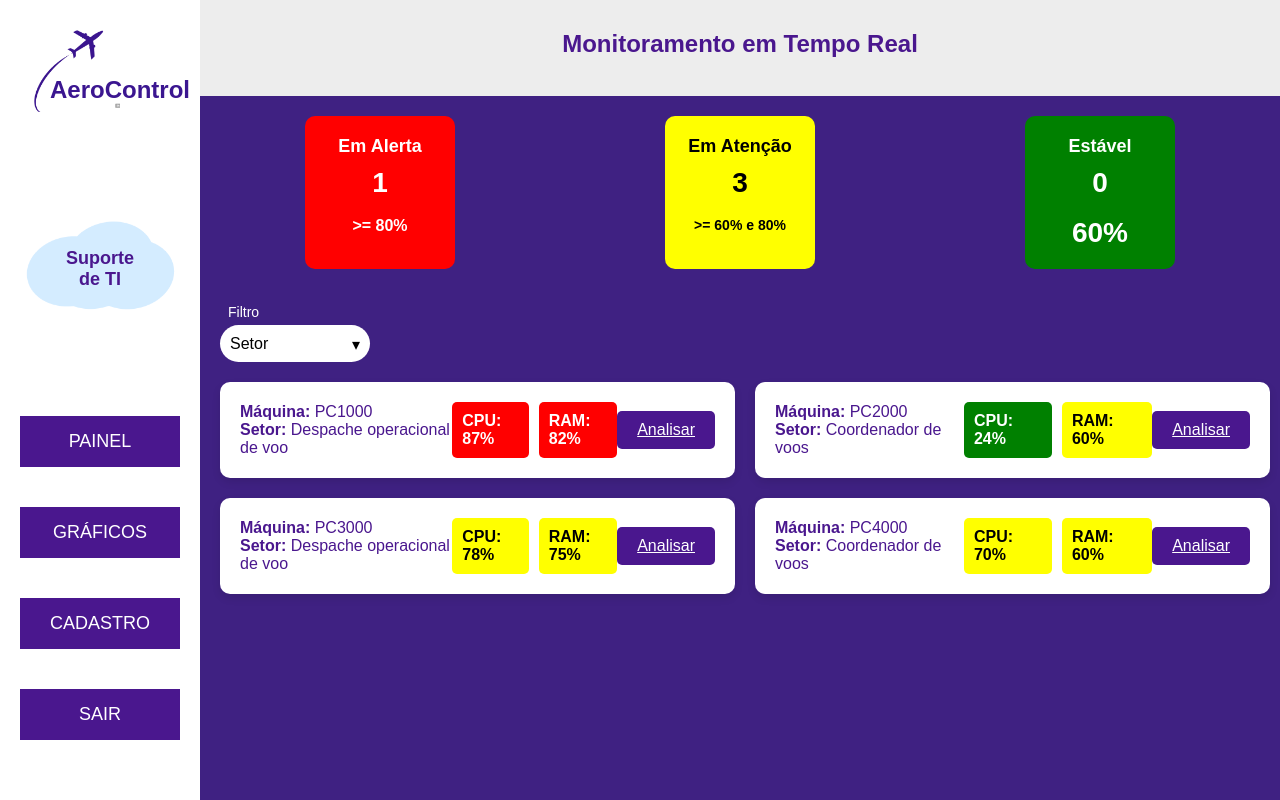
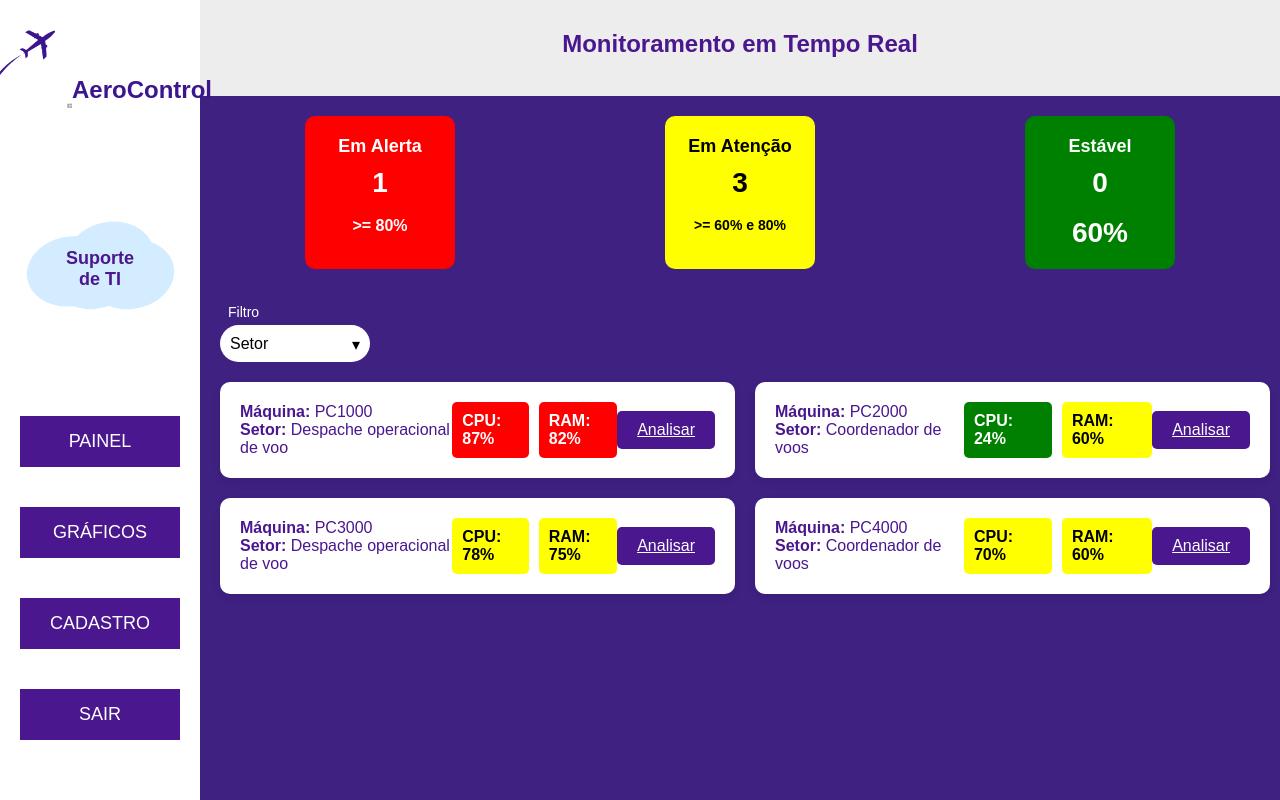
Before and after one commit to miguelluvizon/AeroControl, a website: page Prototipo_site/web-data-viz/public/dashboard-suporte.html in a window 1280 px wide. Drawn offline with Linux system fonts and the light colour scheme.

Commit message:
Ajustes de resposividade

```diff
--- a/Prototipo_site/web-data-viz/public/css/style-suporte.css
+++ b/Prototipo_site/web-data-viz/public/css/style-suporte.css
@@ -29,11 +29,13 @@ body {
     justify-content: space-between;
 }
 
+
 .logo {
     display: flex;
     align-items: center;
-    gap: 10px;
+    justify-content: center;
     padding: 10px 0;
+    margin-left: -10%;
 }
 
 .logo img {
@@ -44,7 +46,6 @@ body {
 .logo-text {
     position: relative;
     top: 23%;
-    right: 50%;
     font-size: 24px;
     color: #3B1690;
 }
```
